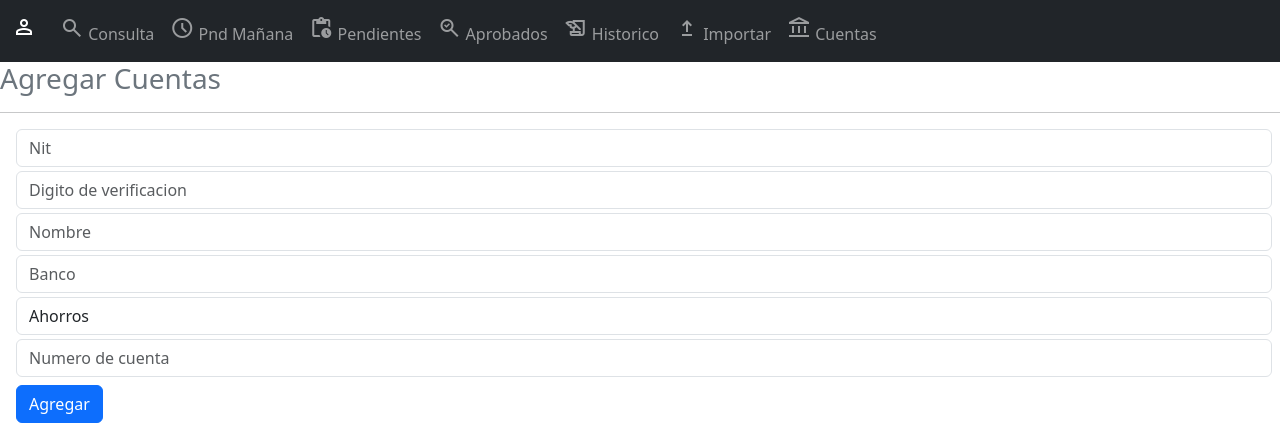
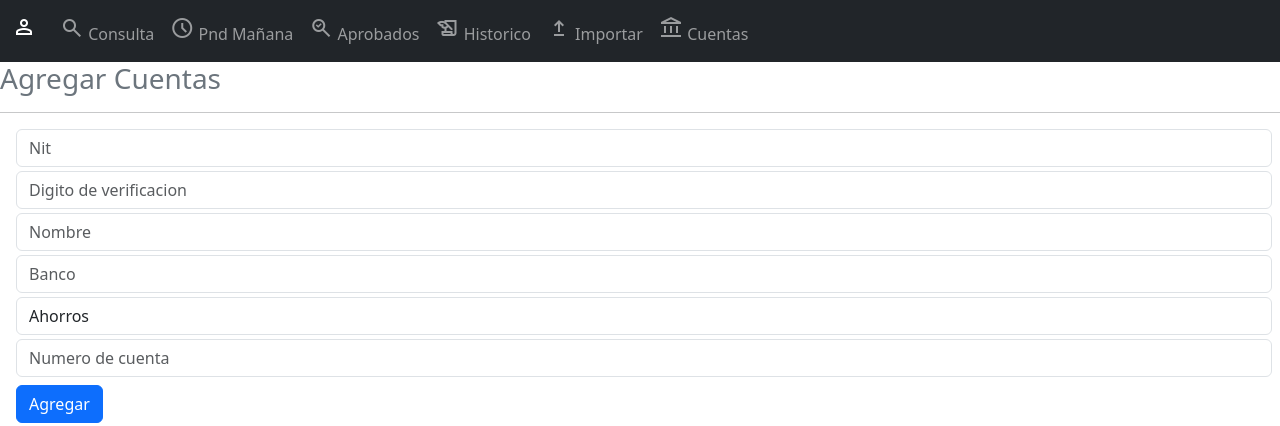
Before and after one commit to danielvillamorales/programacion_pagos, a Django app: page /agregar_cuenta in a window 1280 px wide. Shown: the top 426 px of the page. Run offline with Django 4.2, Linux system fonts and the light colour scheme.

Commit message:
apagar pendientes

```diff
--- a/programacion_pagos/programaciones/templates/layout.html
+++ b/programacion_pagos/programaciones/templates/layout.html
@@ -36,12 +36,12 @@
                                 </span>
                                     Pnd Mañana
                             </a>
-                            <a class="nav-link" href="{% url 'pendientes'%}" title="pendientes">
+                           <!-- <a class="nav-link" href="{% url 'pendientes'%}" title="pendientes">
                                 <span class="material-symbols-outlined">
                                     pending_actions
                                 </span>
                                     Pendientes
-                            </a>
+                            </a>-->
 
                             <a class="nav-link" href="{% url 'pagos_aprobados'%}" title="aprobados">
                                 <span class="material-symbols-outlined active">
```
